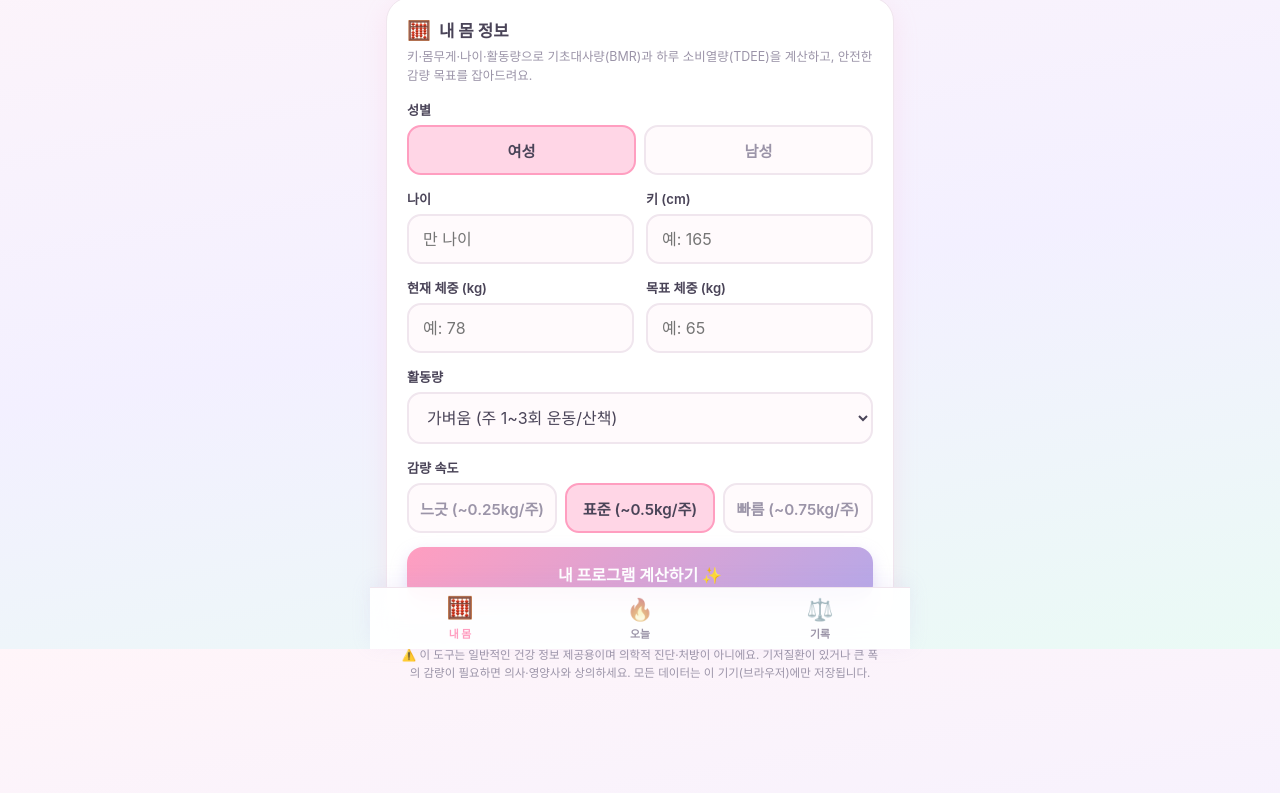
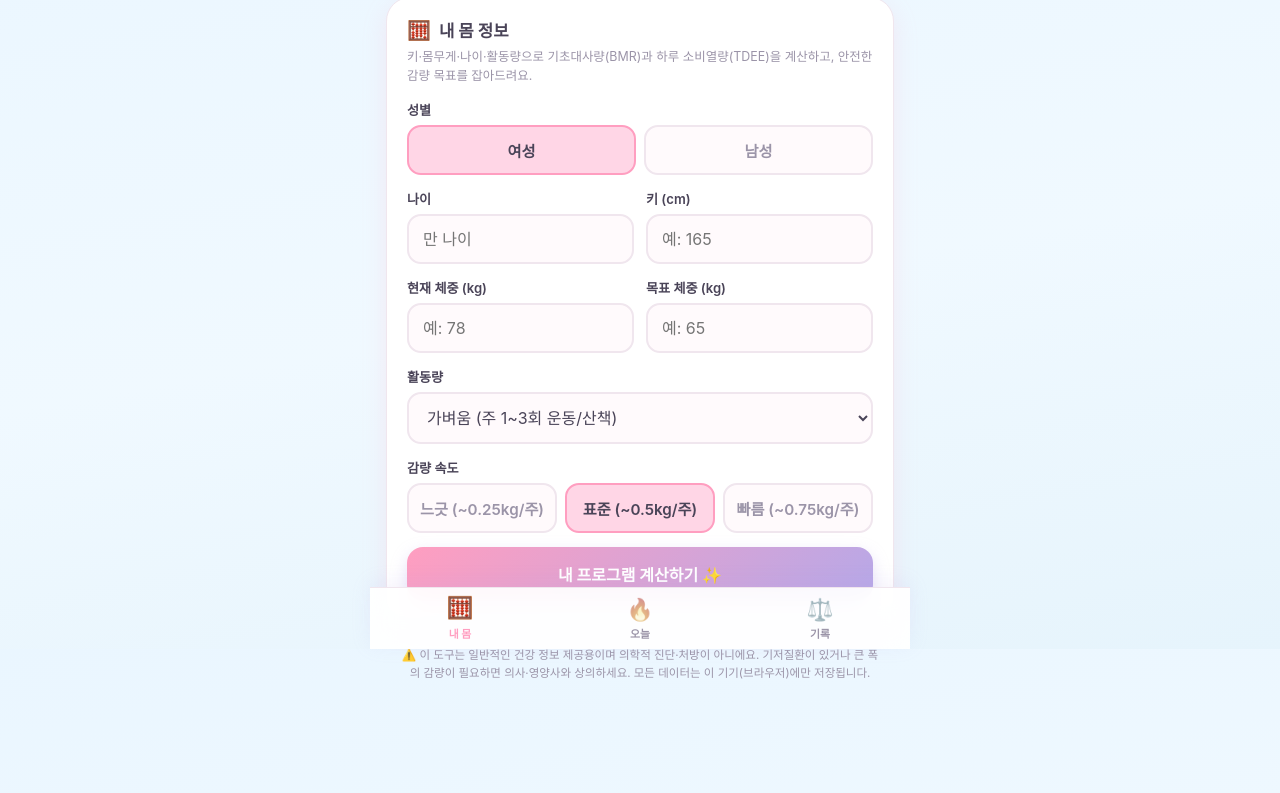
Before and after one commit to playinthesky/togi-checklist, a plain HTML site: page health.html in a window 1280 px wide. Shown: the part 151-944 px from the top of the page. Drawn offline with Linux system fonts and the light colour scheme; a web font is replaced by a local one.

Commit message:
배경을 연한 스카이블루로 변경
body 배경 그라데이션과 theme-color를 연한 하늘색 톤으로 조정.

https://claude.ai/code/session_01CqHcsT2PtUDW47feZK9iyS

```diff
--- a/health.html
+++ b/health.html
@@ -3,7 +3,7 @@
 <head>
 <meta charset="UTF-8">
 <meta name="viewport" content="width=device-width, initial-scale=1.0, maximum-scale=1.0, user-scalable=no">
-<meta name="theme-color" content="#ffb6c8">
+<meta name="theme-color" content="#cfe9ff">
 <title>병덕이의 대사 액션! · 내 몸에 맞는 대사 촉진 프로그램</title>
 <link rel="preconnect" href="https://cdn.jsdelivr.net">
 <link rel="stylesheet" href="https://cdn.jsdelivr.net/gh/orioncactus/pretendard@v1.3.9/dist/web/static/pretendard.css">
@@ -28,7 +28,7 @@
   * { box-sizing: border-box; margin: 0; padding: 0; -webkit-tap-highlight-color: transparent; }
   html, body {
     font-family: 'Pretendard', -apple-system, BlinkMacSystemFont, 'Segoe UI', sans-serif;
-    background: linear-gradient(170deg, #fff5f9 0%, #f3f0ff 55%, #eafaf5 100%);
+    background: linear-gradient(170deg, #eaf6ff 0%, #f0f9ff 55%, #e6f4fc 100%);
     background-attachment: fixed;
     color: var(--text);
     -webkit-font-smoothing: antialiased;
```
Also changed, not shown: public/health.html (+2 -2 lines).
